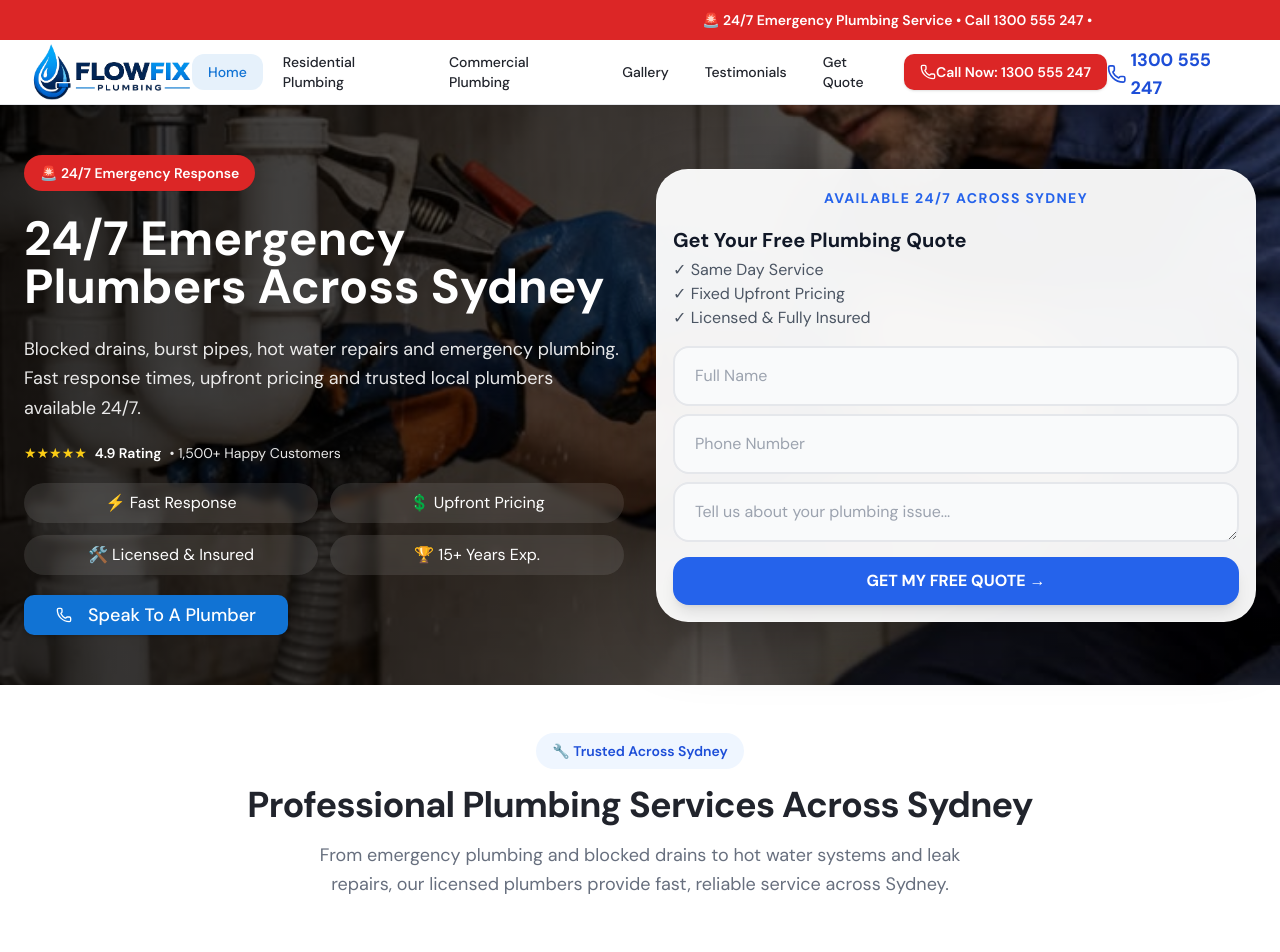
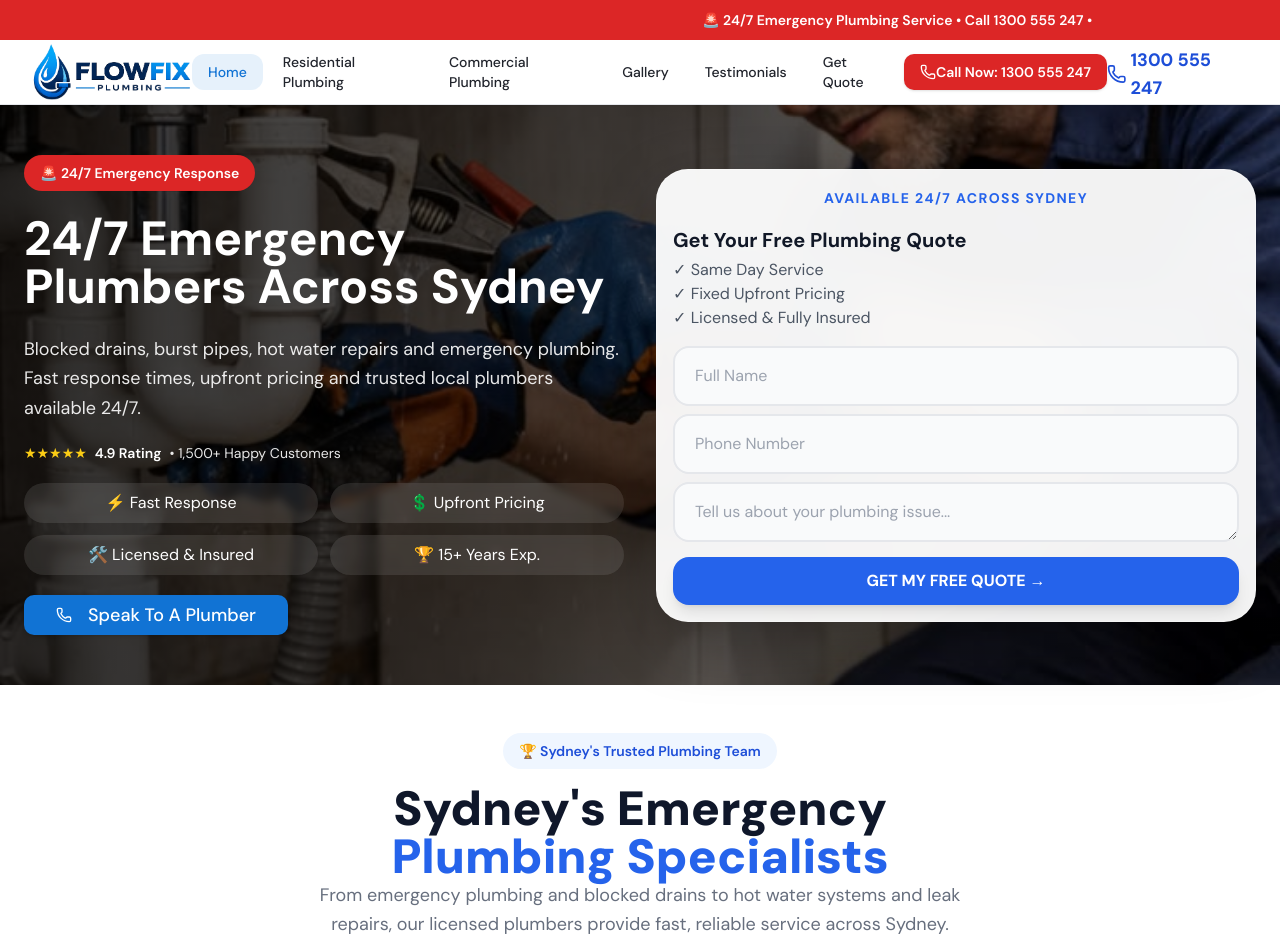
Before and after one commit to gopremiumstudio/flowfix-plumbing-demo, a React (Vite) app: page / in a window 1280 px wide. Shown: the top 952 px of the page. Built offline with nearby package versions, Linux system fonts and the light colour scheme.

Commit message:
improve service heading

```diff
--- a/src/pages/HomePage.jsx
+++ b/src/pages/HomePage.jsx
@@ -304,11 +304,14 @@ variant: 'default'
               className="text-center mb-16"
             >
               <div className="inline-flex items-center gap-2 bg-blue-50 text-blue-700 px-4 py-2 rounded-full text-sm font-semibold mb-4">
-  🔧 Trusted Across Sydney
+  🏆 Sydney's Trusted Plumbing Team
 </div>
-              <h2 className="text-3xl md:text-4xl font-bold text-foreground mb-4" style={{ letterSpacing: '-0.02em', textWrap: 'balance' }}>
-                Professional Plumbing Services Across Sydney
-              </h2>
+              <h2 className="text-4xl md:text-5xl font-black leading-tight text-slate-900">
+  Sydney's Emergency <br />
+  <span className="text-blue-600">
+    Plumbing Specialists
+  </span>
+</h2>
               <p className="text-lg text-muted-foreground max-w-2xl mx-auto leading-relaxed">
                 From emergency plumbing and blocked drains to hot water systems and leak repairs, our licensed plumbers provide fast, reliable service across Sydney.
               </p>
```
